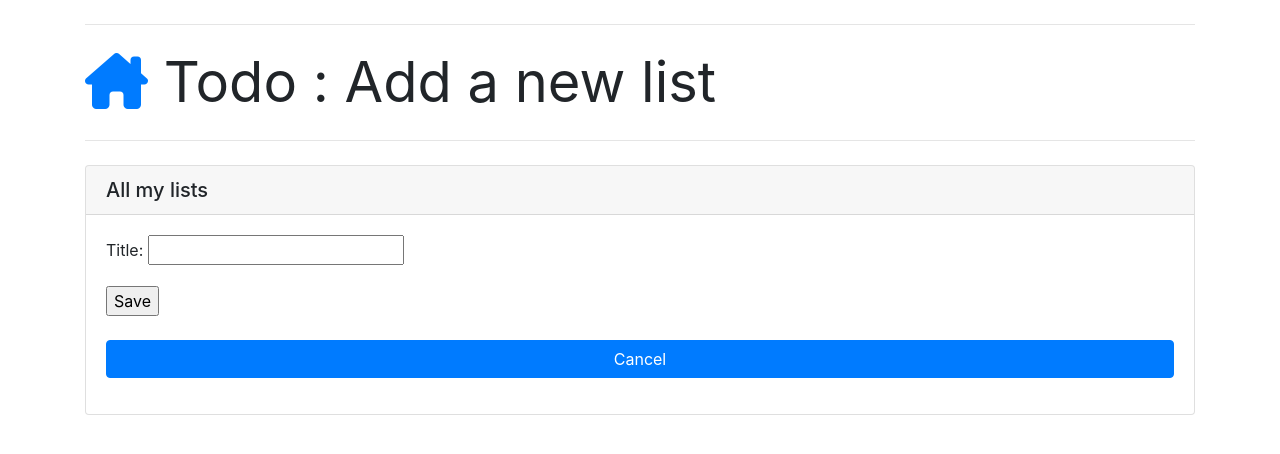
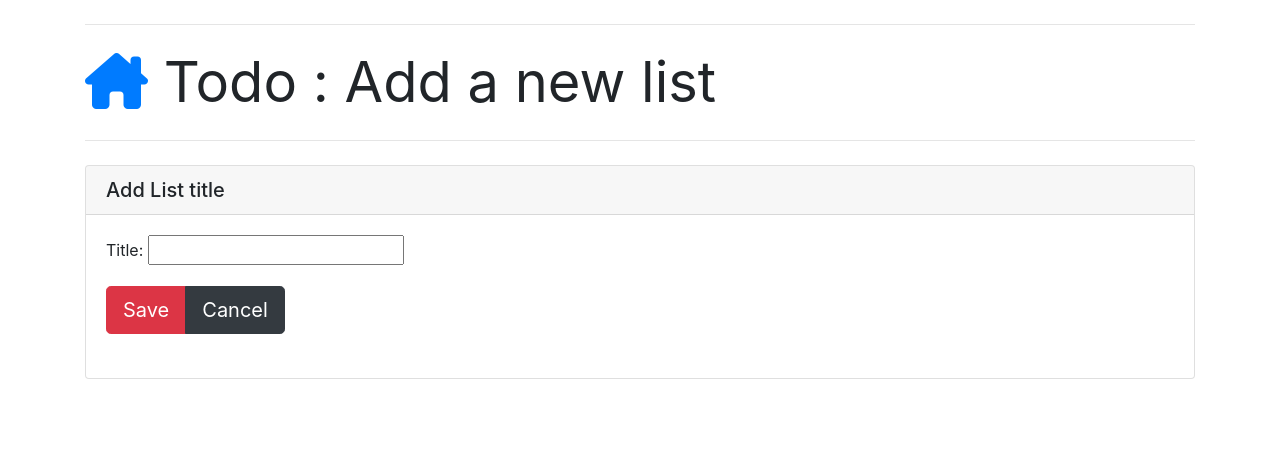
Before and after one commit to riverallzero/CouncilWebsite, a Django app: page /todo/list/add/ in a window 1280 px wide. Shown: the part 72-526 px from the top of the page. Run offline with Django 3.2, Linux system fonts and the light colour scheme; some libraries are stand-ins or nearby versions.

Commit message:
Input type button class로 수정

```diff
--- a/todo_app/templates/todo_app/todolist_form.html
+++ b/todo_app/templates/todo_app/todolist_form.html
@@ -6,19 +6,17 @@
 <hr class="my-4">
 
 <div class="card">
-  <h5 class="card-header">All my lists</h5>
+  <h5 class="card-header">Add List title</h5>
   <div class="card-body">
       <form method="post">
             {% csrf_token %}
             {{ form.as_p }}
-            <input
-                value="Save"
-                type="submit">
-            <div></div>
+            <div class="btn-group btn-group-lg" role="group" aria-label="Basic example">
+                <input value="Save" type="submit" class="btn btn-danger btn-md">
+                <button type="button" class="btn btn-dark btn-md" data-dismiss="modal" onclick="location.href='{% url "index" %}';">Cancel</button>
+            </div>
+                <div></div>
         </form><br>
-    <p class="lead">
-        <button type="button" class="btn btn-primary btn-md btn-block" data-dismiss="modal" onclick="location.href='{% url "index" %}';">Cancel</button>
-    </p>
   </div>
 </div>
 
```
Also changed, not shown: todo_app/templates/todo_app/todoitem_form.html (+6 -7 lines), todo_app/templates/todo_app/todolist_confirm_delete.html (+6 -3 lines).
